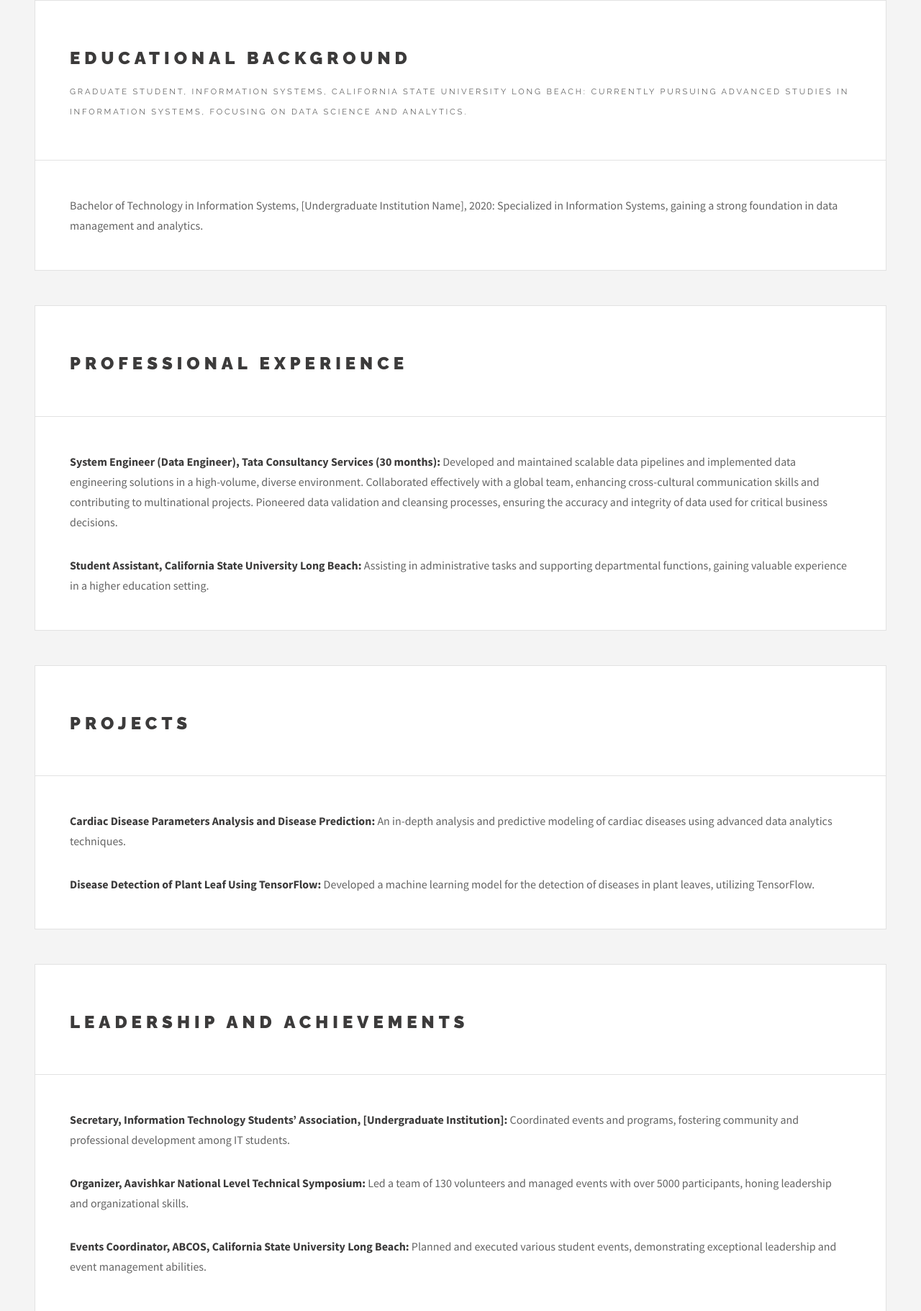
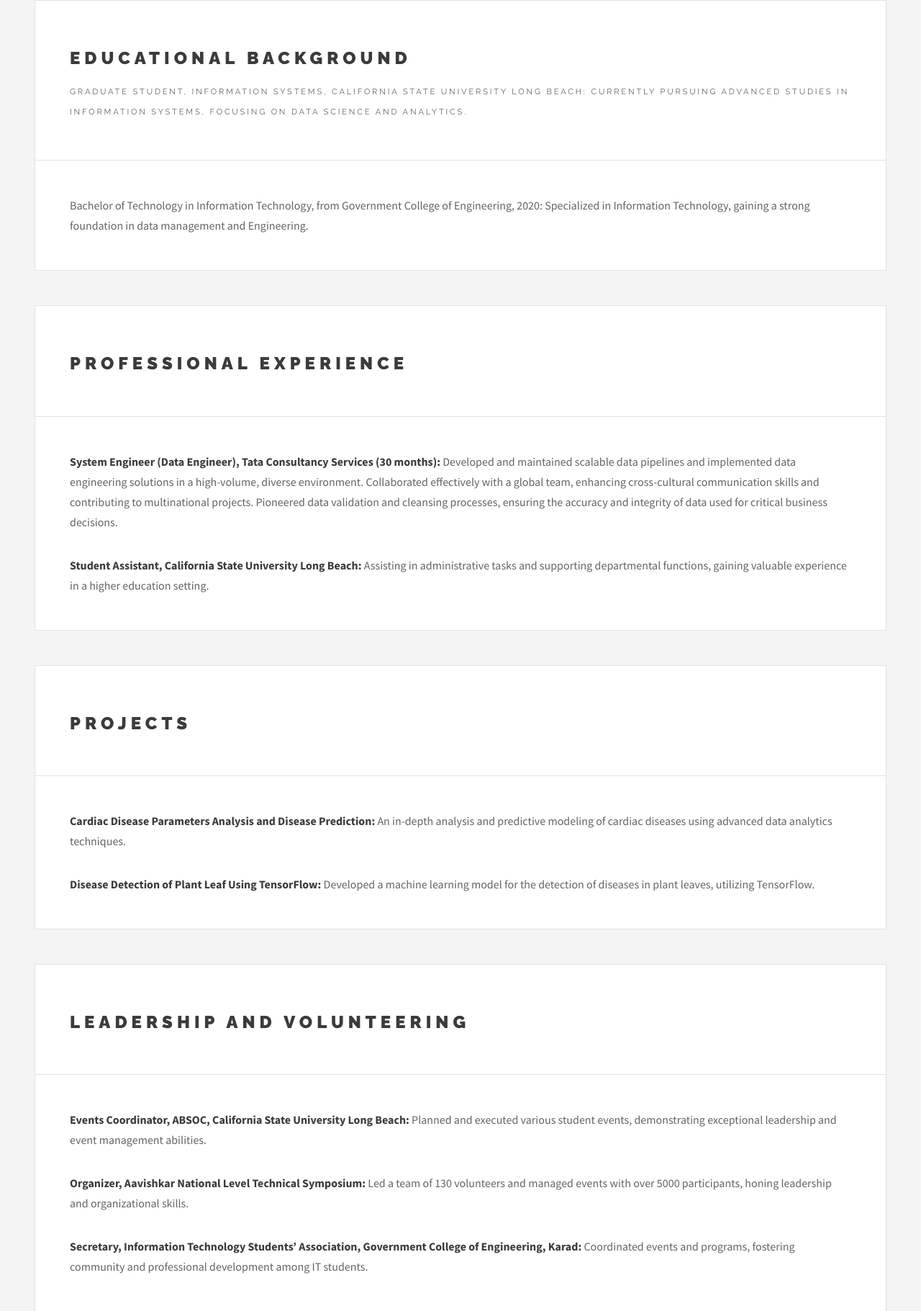
Before and after one commit to musharraf3/Portfolio, a plain HTML site: page index.html in a window 1280 px wide. Shown: the part 104-1925 px from the top of the page at 72% size. Drawn offline with nearby package versions, Linux system fonts and the light colour scheme; a script that the page names is missing.

Commit message:
Basic Site Ready

```diff
--- a/index.html
+++ b/index.html
@@ -30,7 +30,7 @@
                             <p>Graduate Student, Information Systems, California State University Long Beach: Currently pursuing advanced studies in Information Systems, focusing on Data Science and Analytics.</p>
                         </div>
                     </header>
-                    <p>Bachelor of Technology in Information Systems, [Undergraduate Institution Name], 2020: Specialized in Information Systems, gaining a strong foundation in data management and analytics.</p>
+                    <p>Bachelor of Technology in Information Technology, from Government College of Engineering, 2020: Specialized in Information Technology, gaining a strong foundation in data management and Engineering.</p>
                 </article>
 
                 <!-- Experience Section -->
@@ -59,12 +59,13 @@
                 <article class="post">
                     <header>
                         <div class="title">
-                            <h2 id="leadership">Leadership and Achievements</h2>
+                            <h2 id="leadership">Leadership and Volunteering</h2>
                         </div>
                     </header>
-                    <p><strong>Secretary, Information Technology Students’ Association, [Undergraduate Institution]:</strong> Coordinated events and programs, fostering community and professional development among IT students.</p>
+                    <p><strong>Events Coordinator, ABSOC, California State University Long Beach:</strong> Planned and executed various student events, demonstrating exceptional leadership and event management abilities.</p>
                     <p><strong>Organizer, Aavishkar National Level Technical Symposium:</strong> Led a team of 130 volunteers and managed events with over 5000 participants, honing leadership and organizational skills.</p>
-                    <p><strong>Events Coordinator, ABCOS, California State University Long Beach:</strong> Planned and executed various student events, demonstrating exceptional leadership and event management abilities.</p>
+                    <p><strong>Secretary, Information Technology Students’ Association, Government College of Engineering, Karad:</strong> Coordinated events and programs, fostering community and professional development among IT students.</p>
+
                 </article>
 
                 <!-- Achievements Section -->
@@ -95,8 +96,9 @@
                             <h2 id="contact">Contact</h2>
                         </div>
                     </header>
-                    <p>Email: [Your Professional Email]</p>
-                    <p>LinkedIn: [Your LinkedIn Profile URL]</p>
+                    <p>Phone: +1 (562) - 350 - 3392</p>
+                    <p>Email: mmshaikh1850@gmail.com</p>
+                    <a class="icon brands fa-linkedin" href = 'https://www.linkedin.com/in/musharraf-shaikh' target="_blank">LinkedIn: www.linkedin.com/in/musharraf-shaikh</a>
                 </article>
             </div>
 
```
